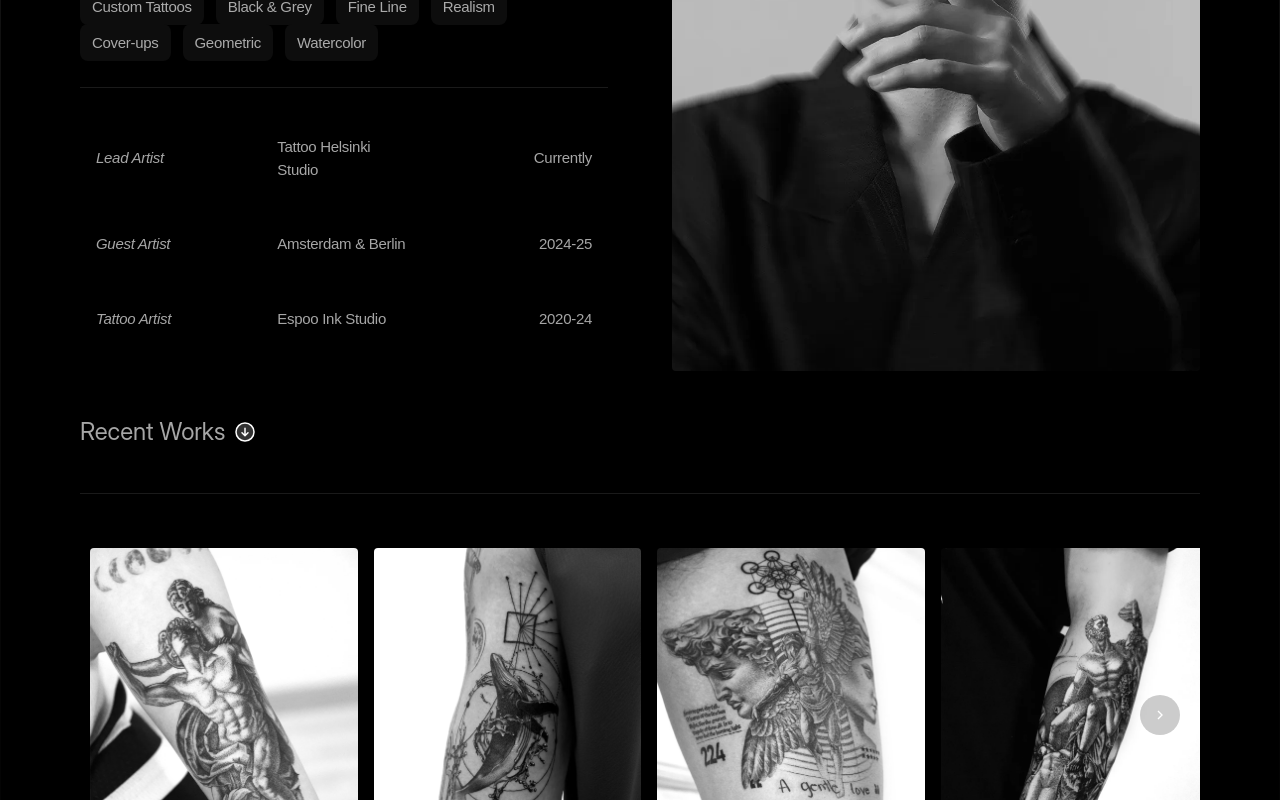
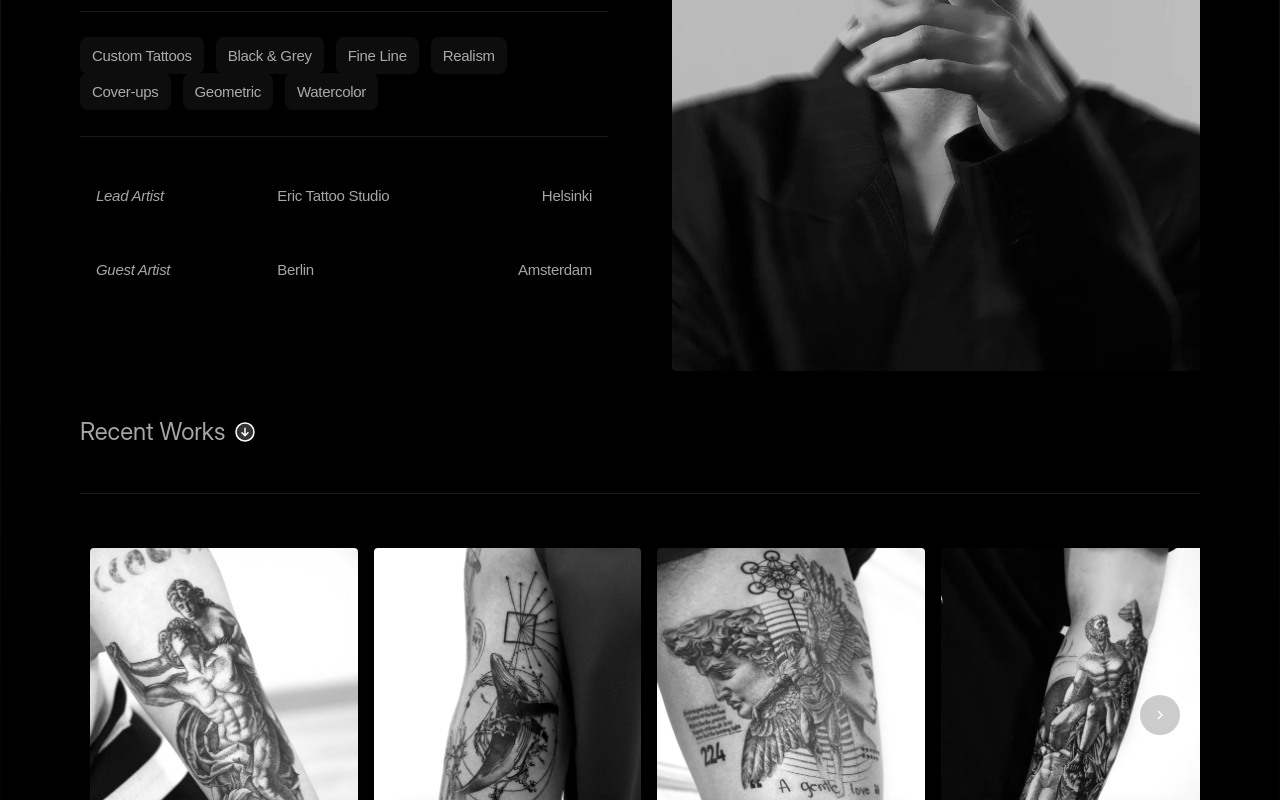
Before and after one commit to Maxth47/eric-tattoo-v2, a Next.js app: page / in a window 1280 px wide. Shown: the part 2860-3660 px from the top of the page. Built offline with nearby package versions, Linux system fonts and the light colour scheme; a web font is replaced by a local one.

Commit message:
UI update

```diff
--- a/src/components/AboutMe.tsx
+++ b/src/components/AboutMe.tsx
@@ -23,15 +23,20 @@ const skills = [
 const experience = [
   {
     role: "Lead Artist",
-    company: "Tattoo Helsinki Studio",
-    period: "Currently",
+    company: "Eric Tattoo Studio",
+    location: "Helsinki",
   },
   {
     role: "Guest Artist",
-    company: "Amsterdam & Berlin",
-    period: "2024-25",
+    company: "Berlin",
+    location: "Amsterdam",
   },
-  { role: "Tattoo Artist", company: "Espoo Ink Studio", period: "2020-24" },
+  // {
+  //   role: "Guest Artist",
+  //   company: "Guest Studio",
+  //   // company: "Brennnessel Studio",
+  //   location: "Berlin",
+  // },
 ];
 
 const works = [
@@ -156,7 +161,7 @@ export default function AboutMe() {
                     {exp.company}
                   </span>
                   <span className="text-[15px] leading-[1.5em] tracking-[-0.02em] text-[#ffffffa6] font-[family-name:var(--font-satoshi)] flex-1 text-right">
-                    {exp.period}
+                    {exp.location}
                   </span>
                 </div>
               </Reveal>
--- a/src/components/FAQ.tsx
+++ b/src/components/FAQ.tsx
@@ -9,7 +9,7 @@ const faqs = [
   {
     question: "How do I book a tattoo session?",
     answer:
-      "Simply reach out through Instagram DM or book a consultation. We'll discuss your design idea, placement, size, and schedule your session.",
+      "Simply reach out through Instagram DM or email. We'll discuss your design idea, placement, size, and schedule your session.",
   },
   {
     question: "How much does a tattoo cost?",
@@ -55,10 +55,23 @@ const faqs = [
 
 const faqTags = ["Custom Tattoos", "Black & Grey", "Fine Line"];
 
-function SectionButton({ href, onClick, children }: { href?: string; onClick?: () => void; children: string }) {
+function SectionButton({
+  href,
+  onClick,
+  children,
+}: {
+  href?: string;
+  onClick?: () => void;
+  children: string;
+}) {
   const Tag = onClick ? "button" : "a";
   return (
-    <Tag {...(onClick ? { onClick } : { href, target: "_blank", rel: "noopener noreferrer" })} className="relative flex flex-col items-center group">
+    <Tag
+      {...(onClick
+        ? { onClick }
+        : { href, target: "_blank", rel: "noopener noreferrer" })}
+      className="relative flex flex-col items-center group"
+    >
       <div
         className="relative z-[2] flex flex-col items-center self-stretch w-auto p-[1.4px] overflow-hidden transition-shadow duration-300 group-hover:shadow-[rgba(255,255,255,0.12)_0px_1px_9px_0px]"
         style={{ backgroundColor: "rgb(59,59,59)", borderRadius: "11.5px" }}
@@ -212,9 +225,7 @@ export default function FAQ() {
 
           {/* CTA */}
           <Reveal variants={fadeUp} delay={0.35}>
-            <SectionButton onClick={openBooking}>
-              Book a Session
-            </SectionButton>
+            <SectionButton onClick={openBooking}>Book a Session</SectionButton>
           </Reveal>
         </div>
 
```
